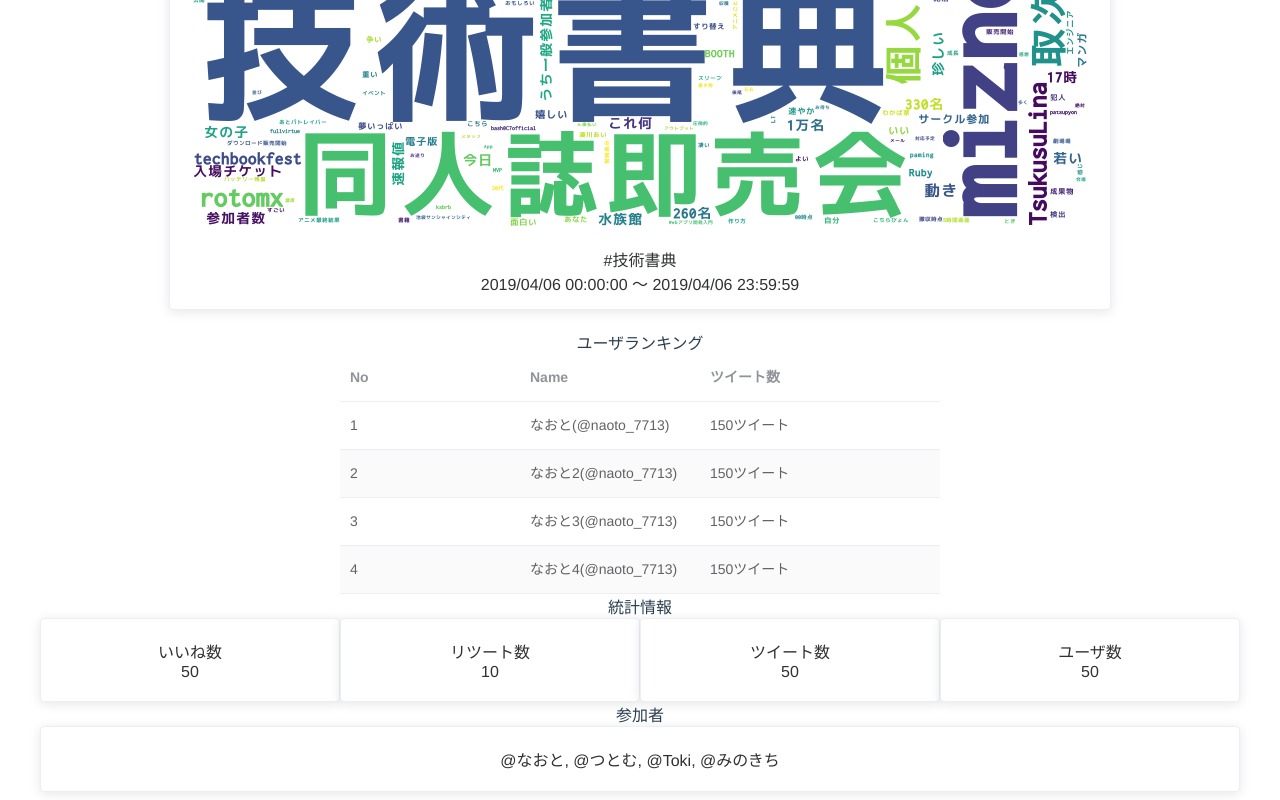
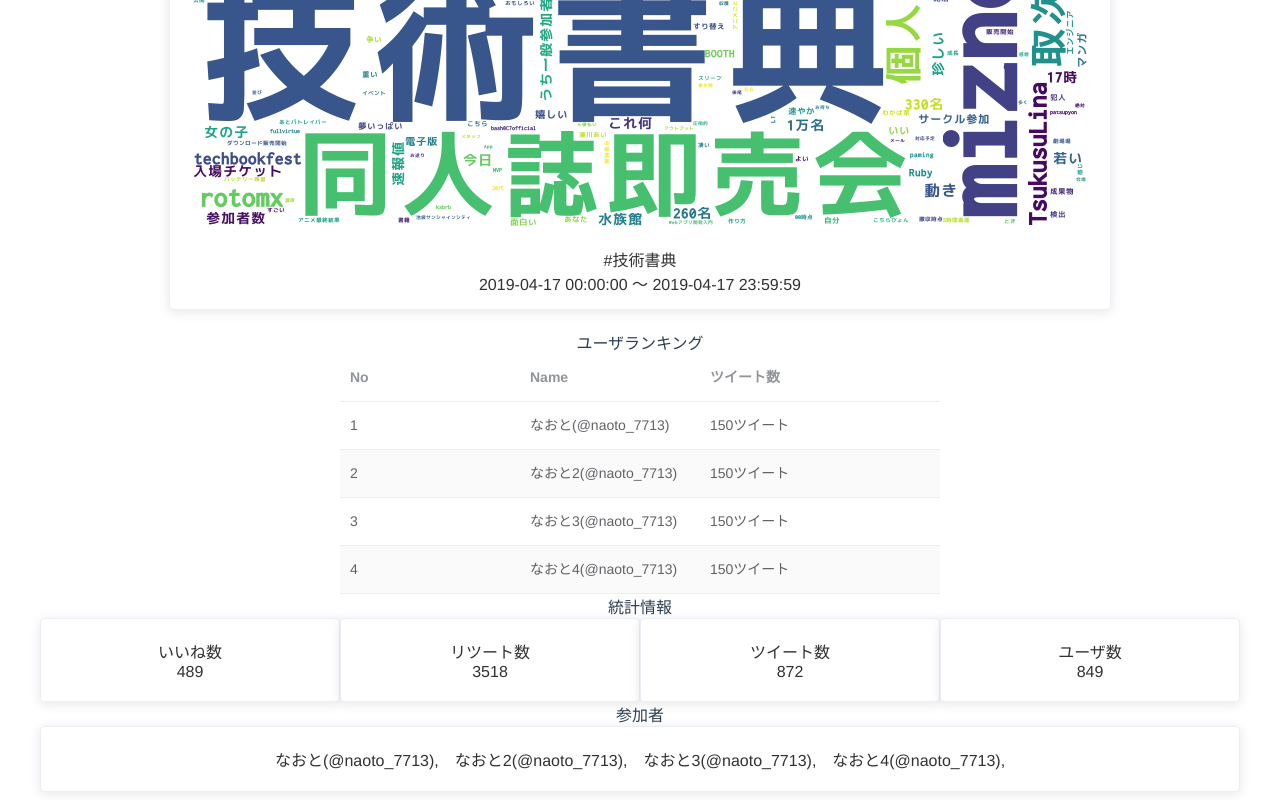
Before and after one commit to a6s-cloud/grouscope-front, a Vue app: page /analysisResult/1 in a window 1280 px wide. Shown: the part 444-1244 px from the top of the page. Built offline with nearby package versions, Linux system fonts and the light colour scheme.

Commit message:
要素とデータと紐付け

```diff
--- a/src/views/AnalysisResult.vue
+++ b/src/views/AnalysisResult.vue
@@ -6,9 +6,9 @@
         <el-card :body-style="{ padding: '0px' }" style="width:940px;margin:0 auto;">
           <img :src="image_path()" class="image">
           <div style="padding: 14px;">
-            <span>#技術書典</span>
+            <span>{{analysisWord}}</span>
             <div class="bottom clearfix">
-              <time class="time">2019/04/06 00:00:00 〜 2019/04/06 23:59:59</time>
+              <time class="time">{{startDate}} 〜 {{endDate}}</time>
             </div>
           </div>
         </el-card>
@@ -17,10 +17,10 @@
 
     <div>
       <span>ユーザランキング</span>
-      <el-table :data="tableData" stripe style="width: 50%;margin:0 auto;">
-        <el-table-column prop="date" label="No" width="180"></el-table-column>
+      <el-table :data="tableUserRank" stripe style="width: 50%;margin:0 auto;">
+        <el-table-column prop="no" label="No" width="180"></el-table-column>
         <el-table-column prop="name" label="Name" width="180"></el-table-column>
-        <el-table-column prop="address" label="ツイート数"></el-table-column>
+        <el-table-column prop="tweet" label="ツイート数"></el-table-column>
       </el-table>
     </div>
 
@@ -29,42 +29,26 @@
       <el-row>
         <el-col :span="6">
           <el-card class="box-card">
-            <div class="text item">
-              いいね数
-            </div>
-            <div class="text item">
-              50
-            </div>
+            <div class="text item">いいね数</div>
+            <div class="text item">{{favoriteCount}}</div>
           </el-card>
         </el-col>
         <el-col :span="6">
           <el-card class="box-card">
-            <div class="text item">
-              リツート数
-            </div>
-            <div class="text item">
-              10
-            </div>
+            <div class="text item">リツート数</div>
+            <div class="text item">{{retweetCount}}</div>
           </el-card>
         </el-col>
         <el-col :span="6">
           <el-card class="box-card">
-            <div class="text item">
-              ツイート数
-            </div>
-            <div class="text item">
-              50
-            </div>
+            <div class="text item">ツイート数</div>
+            <div class="text item">{{tweetCount}}</div>
           </el-card>
         </el-col>
         <el-col :span="6">
           <el-card class="box-card">
-            <div class="text item">
-              ユーザ数
-            </div>
-            <div class="text item">
-              50
-            </div>
+            <div class="text item">ユーザ数</div>
+            <div class="text item">{{userCount}}</div>
           </el-card>
         </el-col>
       </el-row>
@@ -76,7 +60,7 @@
         <el-col :span="24">
           <el-card class="box-card">
             <div class="text item">
-              @なおと, @つとむ, @Toki, @みのきち
+              <span v-for="item in tableUserRank" :key="item.id">{{item.name}},　</span>
             </div>
           </el-card>
         </el-col>
@@ -92,26 +76,33 @@ import HelloWorld from '@/components/HelloWorld.vue'; // @ is an alias to /src
 export default Vue.extend({
   data: function() {
     return {
-      tableData: [
+      startDate: '2019-04-17 00:00:00',
+      endDate: '2019-04-17 23:59:59',
+      analysisWord: '#技術書典',
+      tweetCount: '872',
+      favoriteCount: '489',
+      userCount: '849',
+      retweetCount: '3518',
+      tableUserRank: [
         {
-          date: '1',
+          no: '1',
           name: 'なおと(@naoto_7713)',
-          address: '150ツイート'
+          tweet: '150ツイート'
         },
         {
-          date: '2',
+          no: '2',
           name: 'なおと2(@naoto_7713)',
-          address: '150ツイート'
+          tweet: '150ツイート'
         },
         {
-          date: '3',
+          no: '3',
           name: 'なおと3(@naoto_7713)',
-          address: '150ツイート'
+          tweet: '150ツイート'
         },
         {
-          date: '4',
+          no: '4',
           name: 'なおと4(@naoto_7713)',
-          address: '150ツイート'
+          tweet: '150ツイート'
         }
       ]
     };
```
